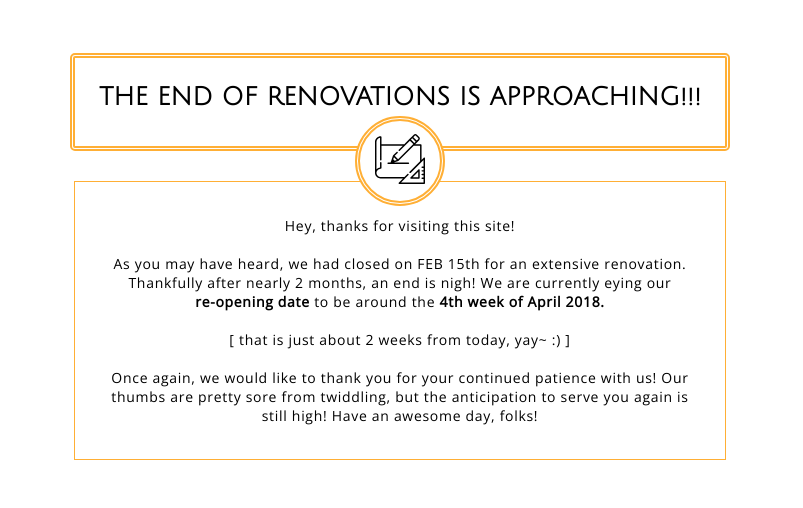
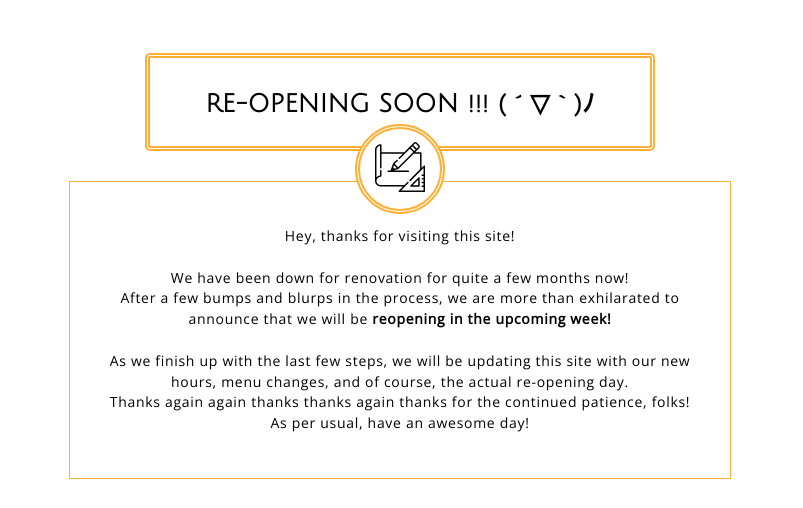
Before and after one commit to Castaire/theOrientKelowna, a plain HTML site: page reno-version/index.html in a window 1280 px wide. Shown: the part 262-770 px from the top of the page, without its empty margins (240-1043 px from the left). Drawn offline with nearby package versions, Linux system fonts and the light colour scheme; files whose address does not match are found by name.

Commit message:
minor changes to renovation details

```diff
--- a/reno-version/index.html
+++ b/reno-version/index.html
@@ -34,13 +34,12 @@
 
 	<!-- RENOVATION STUFF BEGIN -->
 	<div class="reno-prompt">
-		<p><b>THE END OF RENOVATIONS IS APPROACHING!!!</b></p>
+		<p><b>RE-OPENING SOON !!! ( ´ ▽ ` )ﾉ</b></p>
 		<div id="reno-icon"><img src="photo/reno.svg"></div>
 	</div>
 
 	<div class="reno-card">
-		<p> Hey, thanks for visiting this site! <br><br> As you may have heard, we had closed on FEB 15th for an extensive renovation. Thankfully after nearly 2 months, an end is nigh! We are currently eying our <br><b>re-opening date</b> to be around the <b>4th week of April 2018.</b> <br><br> [ that is just about 2 weeks from today, yay~ :) ] <br><br>Once again, we would like to thank you for your continued patience with us! Our thumbs are pretty sore from twiddling, but the anticipation to serve you again is still high! Have an awesome day, folks!<br>
-
+		<P> Hey, thanks for visiting this site! <br><br> We have been down for renovation for quite a few months now! <br> After a few bumps and blurps in the process, we are more than exhilarated to announce that we will be <b>reopening in the upcoming week!</b> <br><br> As we finish up with the last few steps, we will be updating this site with our new hours, menu changes, and of course, the actual re-opening day. <br> Thanks again again thanks thanks again thanks for the continued patience, folks! As per usual, have an awesome day! <br> </P>
 	</div>
 	<!-- RENOVATION STUFF END -->
 
--- a/reno-version/menu/menustyles.css
+++ b/reno-version/menu/menustyles.css
@@ -28,7 +28,7 @@ body {
 
 .reno-prompt{
 	height: 88px;
-	width: 650px;
+	width: 500px;
 	margin: auto;
 	margin-top: 25px;
 	margin-bottom: 80px;
--- a/reno-version/styles.css
+++ b/reno-version/styles.css
@@ -73,8 +73,7 @@ body {
 
 .reno-prompt{
 	height: 88px;
-	/*width: 550px;*/
-	width: 650px;
+	width: 500px;
 	margin: auto;
 	margin-top: 40px;
 	border: 5px double #FFAF35;
@@ -116,9 +115,10 @@ body {
 	top: 30px;
 	z-index: 900;
 	margin: auto;
-	padding: 20px 25px;
+	padding: 30px 30px;
 	border: 1px solid #FFAF35;
 	font-family: 'Open Sans', sans-serif;
+	line-height: 130%;
 }
 
 .reno-card p{
```
Also changed, not shown: reno-version/about.html (+1 -1 lines), reno-version/afternote.html (+1 -1 lines), reno-version/contact.html (+1 -1 lines), reno-version/menu/combos.html (+1 -1 lines), reno-version/menu/dimsum.html (+1 -1 lines), reno-version/menu/familydinners.html (+1 -1 lines), reno-version/menu/lunch.html (+1 -1 lines), reno-version/menu/main.html (+1 -1 lines), reno-version/menu/main/chopsuey+eggfooyung.html (+1 -1 lines), reno-version/menu/main/friedrice+chowmein.html (+1 -1 lines), reno-version/menu/main/pork+chicken.html (+1 -1 lines), reno-version/menu/main/seafood+specialties.html (+1 -1 lines), reno-version/menu/main/sides+sauces.html (+1 -1 lines), reno-version/nonafternote.html (+1 -1 lines), 1 more files.
